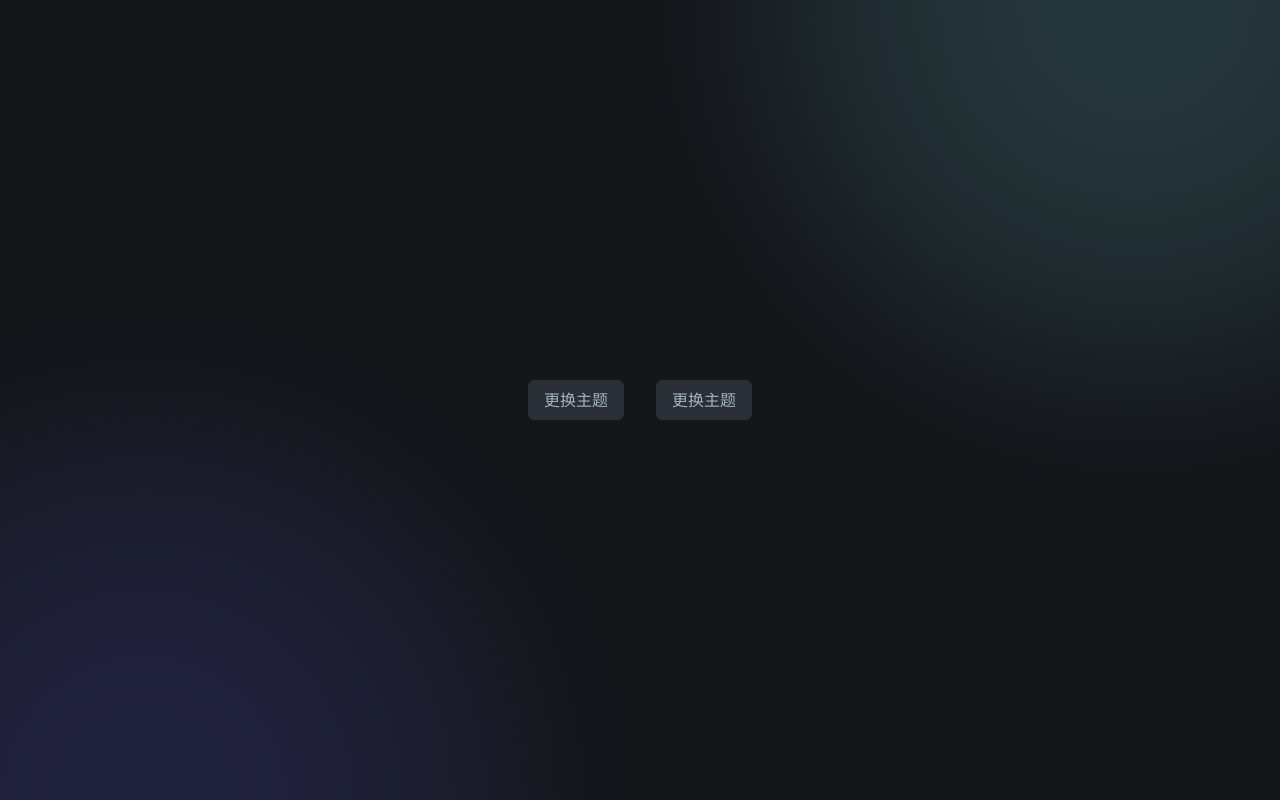
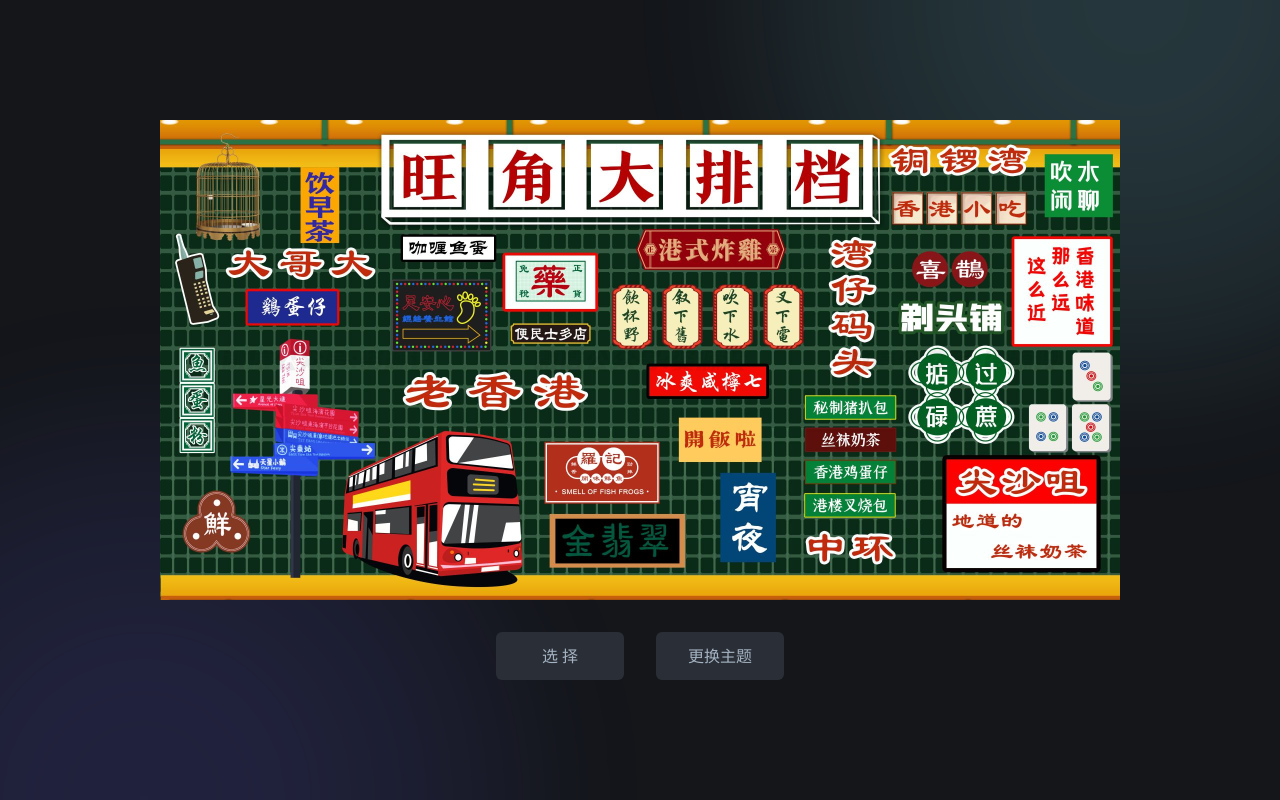
Before and after one commit to pinky-pig/what-to-eat, a Vue app: page / in a window 1280 px wide. Built offline with nearby package versions, Linux system fonts and the light colour scheme; a web font is replaced by a local one.

Commit message:
feat: 使用canvas-confetti添加动画

```diff
--- a/components.d.ts
+++ b/components.d.ts
@@ -7,7 +7,9 @@ export {}
 
 declare module '@vue/runtime-core' {
   export interface GlobalComponents {
+    ConfettiCanvas: typeof import('./src/components/ConfettiCanvas.vue')['default']
     Gradient: typeof import('./src/components/theme/Gradient.vue')['default']
+    HelloWorld: typeof import('./src/components/HelloWorld.vue')['default']
     Restaurant: typeof import('./src/components/theme/Restaurant.vue')['default']
     RouterLink: typeof import('vue-router')['RouterLink']
     RouterView: typeof import('vue-router')['RouterView']
--- a/package.json
+++ b/package.json
@@ -10,16 +10,17 @@
   },
   "dependencies": {
     "@vueuse/core": "^9.2.0",
+    "canvas-confetti": "^1.5.1",
     "pinia": "^2.0.22",
     "unplugin-auto-import": "^0.11.2",
     "unplugin-vue-components": "^0.22.7",
-
     "vue": "^3.2.37",
     "vue-router": "^4.1.5"
   },
   "devDependencies": {
     "@iconify-json/carbon": "^1.1.7",
     "@types/node": "^18.7.18",
+    "@types/canvas-confetti": "^1.4.2",
     "@vitejs/plugin-vue": "^3.1.0",
     "less": "^4.1.2",
     "less-loader": "^10.2.0",
--- a/src/App.vue
+++ b/src/App.vue
@@ -5,5 +5,6 @@ import Gradient from './views/gradient/index.vue'
 
 <template>
   <Container />
+  <ConfettiCanvas />
   <Gradient />
 </template>
--- /dev/null
+++ b/src/components/ConfettiCanvas.vue
@@ -0,0 +1,6 @@
+<template>
+  <canvas
+    id="confetti"
+    class=" absolute top-0 left-0 w-full h-full"
+  ></canvas>
+</template>
--- /dev/null
+++ b/src/composables/index.ts
@@ -0,0 +1,40 @@
+export function showConfetti() {
+  import('canvas-confetti').then((confetti) => {
+    const canvasEle: HTMLCanvasElement | null = document.querySelector('#confetti')
+
+    if (!canvasEle) {
+      return
+    }
+
+    const myConfetti = confetti.create(canvasEle, {
+      resize: true,
+      useWorker: true,
+      disableForReducedMotion: true,
+    })
+
+    const duration = performance.now() + 1 * 1000
+
+    const colors = ['#6967fe', '#85e9f4', '#e16984']
+
+    void (function frame() {
+      myConfetti({
+        particleCount: colors.length,
+        angle: 60,
+        spread: 55,
+        origin: { x: 0 },
+        colors: colors,
+      })
+      myConfetti({
+        particleCount: colors.length,
+        angle: 120,
+        spread: 55,
+        origin: { x: 1 },
+        colors: colors,
+      })
+
+      if (performance.now() < duration) {
+        requestAnimationFrame(frame)
+      }
+    })()
+  })
+}
--- /dev/null
+++ b/src/utils/array.ts
@@ -0,0 +1,3 @@
+
+// 1. 给定范围内的随机数 getRandom(70, 80)
+const getRandom = (n:number, m:number) => Math.floor(Math.random() * (m - n + 1) + n)
--- a/src/views/index.vue
+++ b/src/views/index.vue
@@ -1,17 +1,25 @@
 <template>
-  <div id="container" class="w-screen h-screen bg-[#14161a] flex items-center justify-center">
-    <Canvas></Canvas>
+  <div id="container" class="  w-screen h-screen bg-[#14161a] flex flex-col items-center justify-center gap-8">
+    <Playground></Playground>
 
-    <div class=" flex-center gap-8 z-20">
-      <div class="cursor-pointer flex w-24 h-10 bg-[#2a2f37] rounded-md text-[#a4b2c1] font-bold flex-center"> 更换主题 </div>
-
-      <div class="cursor-pointer flex w-24 h-10 bg-[#2a2f37] rounded-md text-[#a4b2c1] font-bold flex-center"> 更换主题 </div>
+    <div class="flex-center gap-8 z-20">
+      <div class="btn" @click="select"> 选 择 </div>
+      <div class="btn"> 更换主题 </div>
     </div>
-
 
   </div>
 </template>
 <script setup lang="ts">
-import Canvas from './canvas/index.vue';
+import { showConfetti } from '@/composables';
+import Playground from './playground/index.vue'
 
+const select = () => {
+  showConfetti()
+}
 </script>
+
+<style lang="less" scoped>
+.btn{
+  @apply cursor-pointer flex w-24 h-10 bg-[#2a2f37] rounded-md text-[#a4b2c1] font-bold flex justify-center items-center;
+}
+</style>
--- /dev/null
+++ b/src/views/playground/index.vue
@@ -0,0 +1,13 @@
+<template>
+  <div class="w-4/5 h-3/5 z-20 rounded-xl">
+    <img class="w-full h-full object-contain" src="@/assets/theme/theme-2.jpg" alt="">
+  </div>
+</template>
+<script setup lang="ts">
+
+</script>
+<style lang="less" scoped>
+
+
+
+</style>
--- a/vite.config.ts
+++ b/vite.config.ts
@@ -24,7 +24,7 @@ export default defineConfig({
     }),
     Components({
       // 指定组件位置，默认是src/components
-      dirs: ['src/components/theme'],
+      dirs: ['src/components'],
       extensions: ['vue'],
       // 配置文件生成位置
       dts: 'components.d.ts'
```
Also changed, not shown: src/views/canvas/index.vue (deleted, +0 -12 lines), src/utils/string.ts (added), 1 other file (tests, documents, lock files or other folders).
